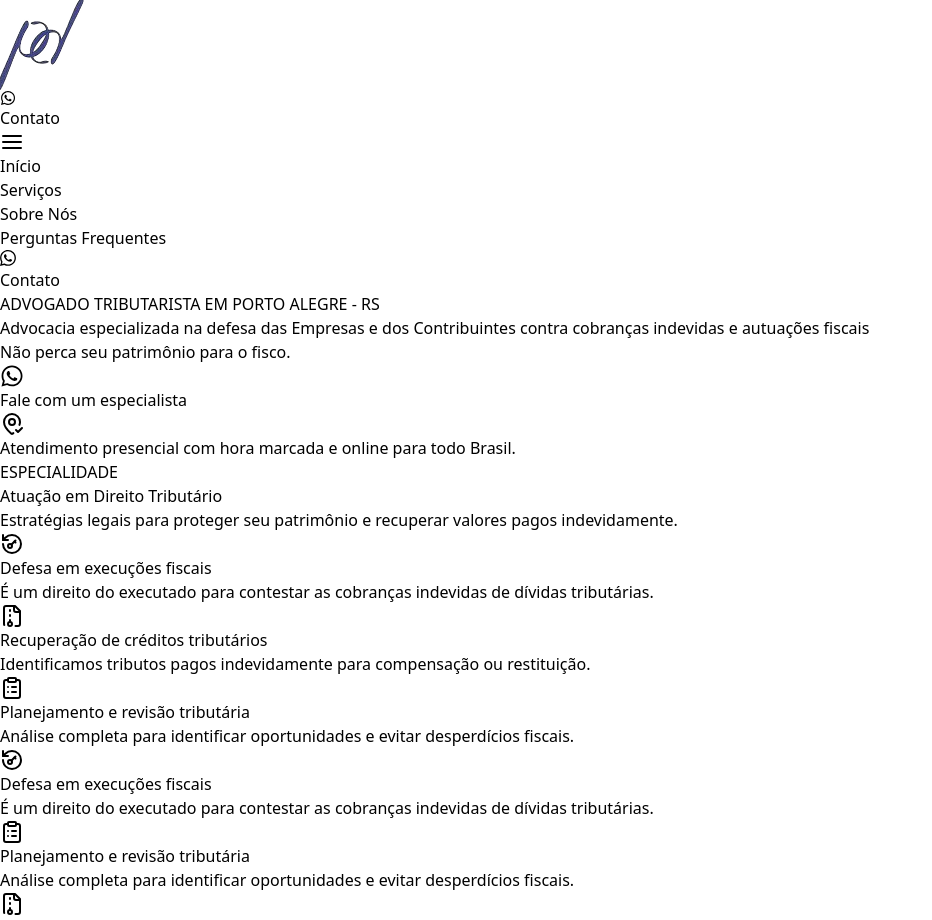
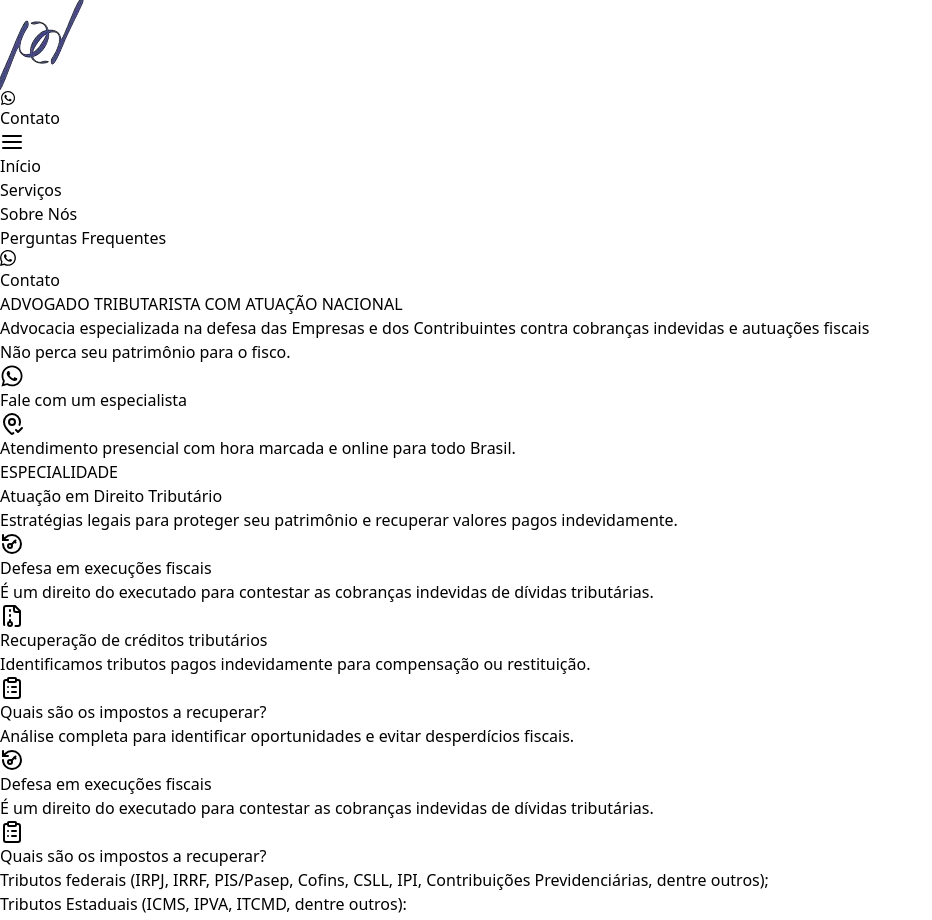
Before and after one commit to Paper-Street-Softwares/LP-Paulo-Druck, a React (Vite) app: page / in a window 1280 px wide. Shown: the top 920 px of the page, without its empty margins (0-932 px from the left). Built offline with nearby package versions, Linux system fonts and the light colour scheme; a web font is replaced by a local one.

Commit message:
fix: Correção de copy e alteração

```diff
--- a/src/components/cards/IconFeatureCard.jsx
+++ b/src/components/cards/IconFeatureCard.jsx
@@ -19,7 +19,7 @@ export default function IconFeatureCard(props) {
 
   return (
     <div
-      className={`w-full tablet1:min-h-[300px] p-0 tablet1:w-[290px] mt-[36px] tablet1:mt-0 desktop1:w-[260px] desktop1:h-[320px] flex flex-col items-center desktop1:hover:scale-110 transition desktop1:p-0 ${className}`}
+      className={`w-full tablet1:min-h-[300px] p-0 tablet1:w-[290px] mt-[36px] tablet1:mt-0 desktop1:w-[260px] desktop1:h-[500px] flex flex-col items-center desktop1:hover:scale-110 transition desktop1:p-0 ${className}`}
     >
 
       <div
--- a/src/components/sections/FeaturesWithIcons.jsx
+++ b/src/components/sections/FeaturesWithIcons.jsx
@@ -92,7 +92,7 @@ export default function FeaturesWithIcons({ colorMode }) {
             </MotionDivDownToUp>
           </div>
 
-          <MotionDivDownToUp className="hidden desktop1:flex flex-col gap-12 justify-center w-[35%]">
+          <MotionDivDownToUp className="hidden desktop1:flex flex-col gap-12 justify-center w-[35%] h-[1200px]">
             <div
               className="hidden h-[640px] w-full desktop1:flex col2 rounded-2xl bg-top bg-cover shadow-custom-opacity shadow-shadowFeatures/10"
               style={{
@@ -104,7 +104,7 @@ export default function FeaturesWithIcons({ colorMode }) {
               <IconFeatureCard
                 icon={content.texts.features.card3.icon}
                 title={content.texts.features.card3.title}
-                paragraph={content.texts.features.card3.subtitle}
+                paragraph={content.texts.features.card3.description}
                 className={` ${textClass}`}
                 colorMode={colorMode}
               />
--- a/src/content/content.jsx
+++ b/src/content/content.jsx
@@ -124,7 +124,7 @@ const content = {
       ctaButtonTextResponsive: "Contato",
     },
     hero: {
-      miniTag: "ADVOGADO TRIBUTARISTA EM PORTO ALEGRE - RS",
+      miniTag: "ADVOGADO TRIBUTARISTA COM ATUAÇÃO NACIONAL",
       title: (
         <h1 className="mb-[16px]">
           Advocacia especializada na defesa das Empresas e dos Contribuintes
@@ -267,14 +267,17 @@ const content = {
       },
       card3: {
         img: featuresImg3,
-        title: "Planejamento e revisão tributária",
+        title: "Quais são os impostos a recuperar?",
         subtitle:
           "Análise completa para identificar oportunidades e evitar desperdícios fiscais.",
         description: (
           <div>
-            A_Definir <br />
+            Tributos federais (IRPJ, IRRF, PIS/Pasep, Cofins, CSLL, IPI,
+            Contribuições Previdenciárias, dentre outros);
             <br />
-            A_Definir
+            Tributos Estaduais (ICMS, IPVA, ITCMD, dentre outros):
+            <br />
+            Tributos Municipais (ISS, ITBI, IPTU, dentre outros).
           </div>
         ),
         imgModal: imgFeaturesCardModal3,
```
